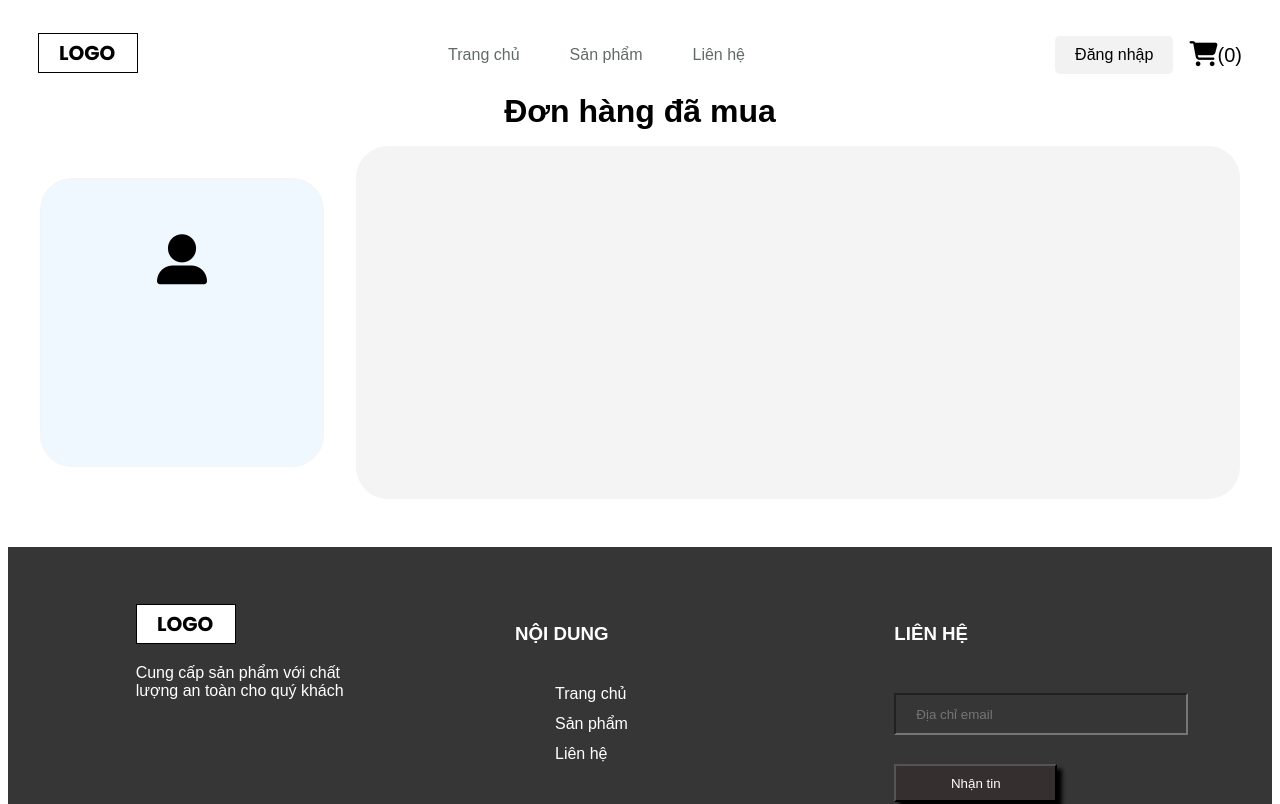
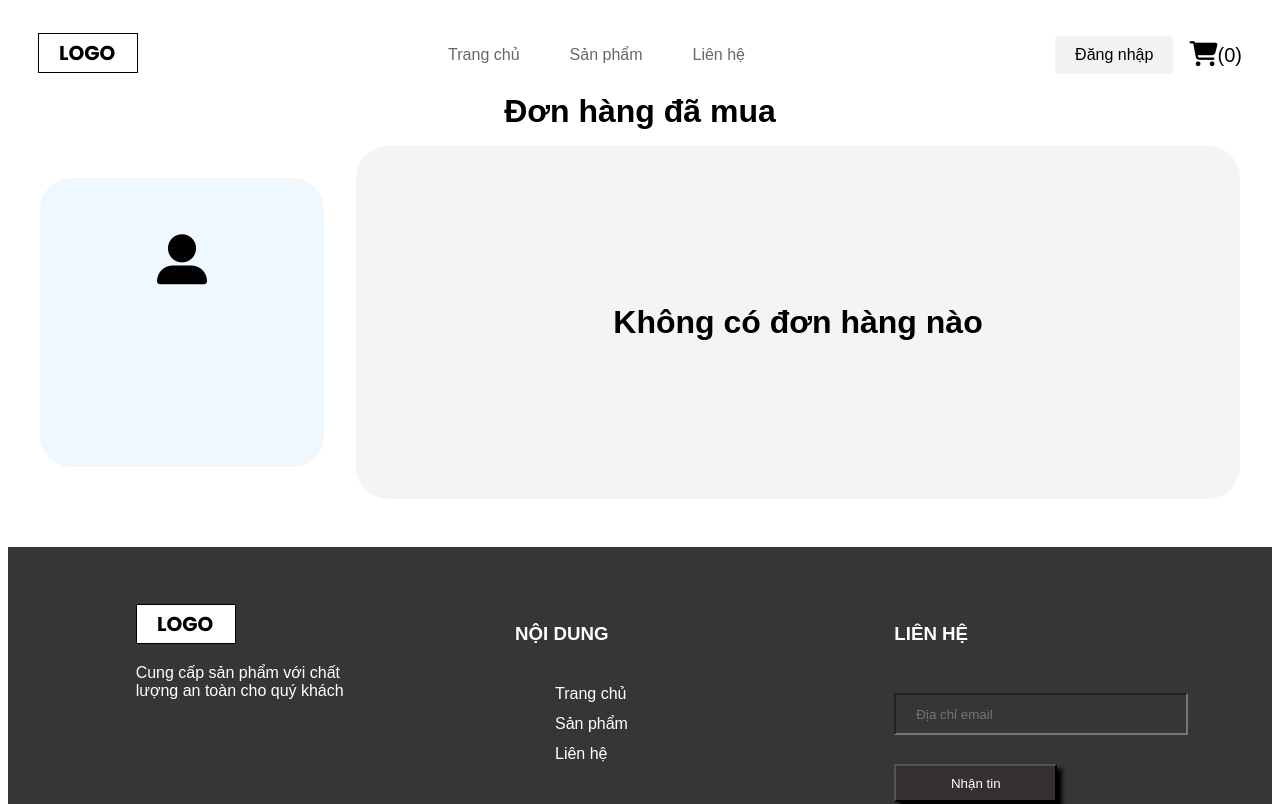
Before and after one commit to trieu1212/ecom-security-sql, a React (Create React App) app in the folder fe/: page /order-history in a window 1280 px wide. Shown: the top 804 px of the page. Built offline with nearby package versions, Linux system fonts and the light colour scheme.

Commit message:
update some bugs

```diff
--- a/fe/src/pages/OrderHistory/OrderHistory.jsx
+++ b/fe/src/pages/OrderHistory/OrderHistory.jsx
@@ -50,7 +50,7 @@ const OrderHistory = () => {
           </div>
         </div>
         <div className="orderHistory">
-          {order ? (
+          {order && order.length>0 ? (
             order.map((item) => {
               return (
                 <>
@@ -79,7 +79,7 @@ const OrderHistory = () => {
               );
             })
           ) : (
-            <h1>Không có đơn hàng nào</h1>
+            <h1 style={{ textAlign:"center" }}>Không có đơn hàng nào</h1>
           )}
         </div>
       </div>
--- a/fe/src/pages/ProductDetail/ProductDetail.jsx
+++ b/fe/src/pages/ProductDetail/ProductDetail.jsx
@@ -32,7 +32,6 @@ const ProductDetail = () => {
   let axiosJWT = createAxios(user, dispatch, loginSuccess, refreshToken);
   const product = useSelector((state) => state.product?.oneProduct);
   const comments = useSelector((state) => state.comment.comments);
-  console.log(comments);
   const commentFetching = useSelector((state) => state.comment.isFetching);
   const order = useSelector((state)=>state.order.currentOrder)
   //hàm thêm comment
```
